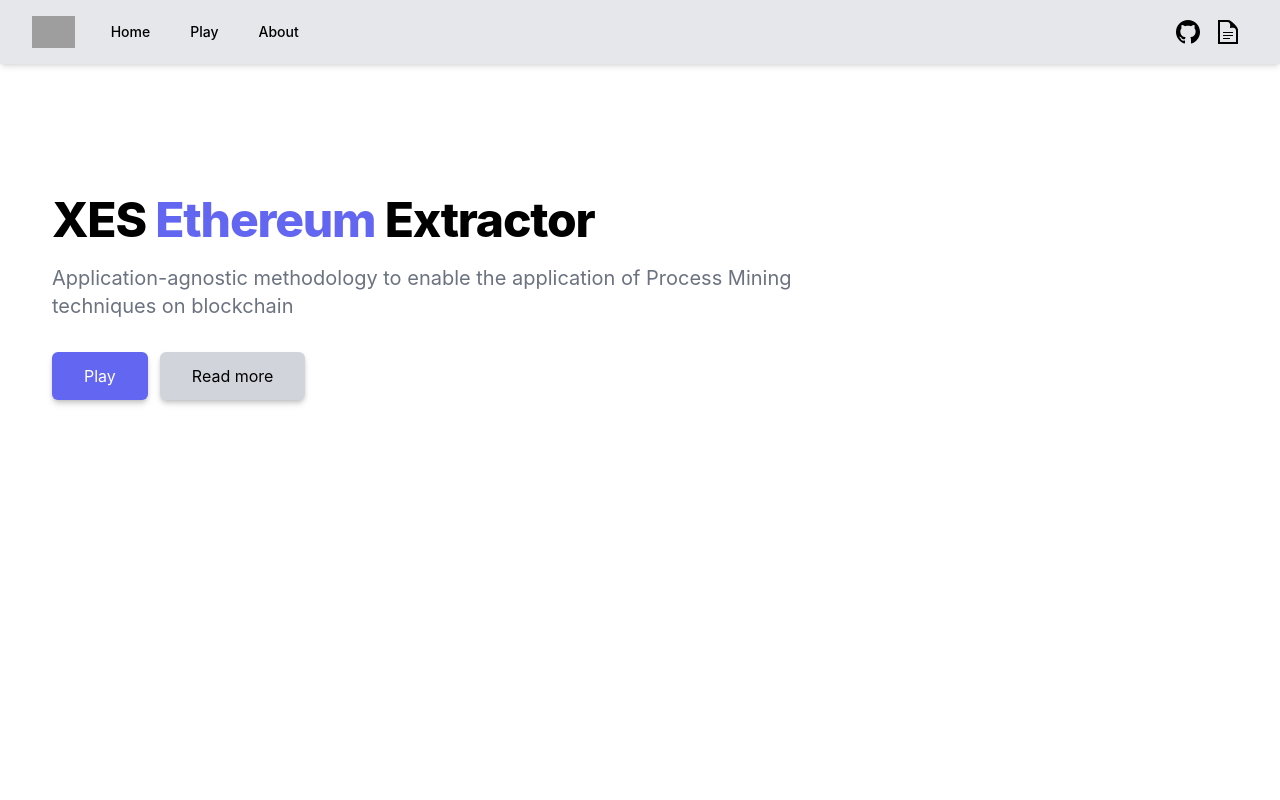
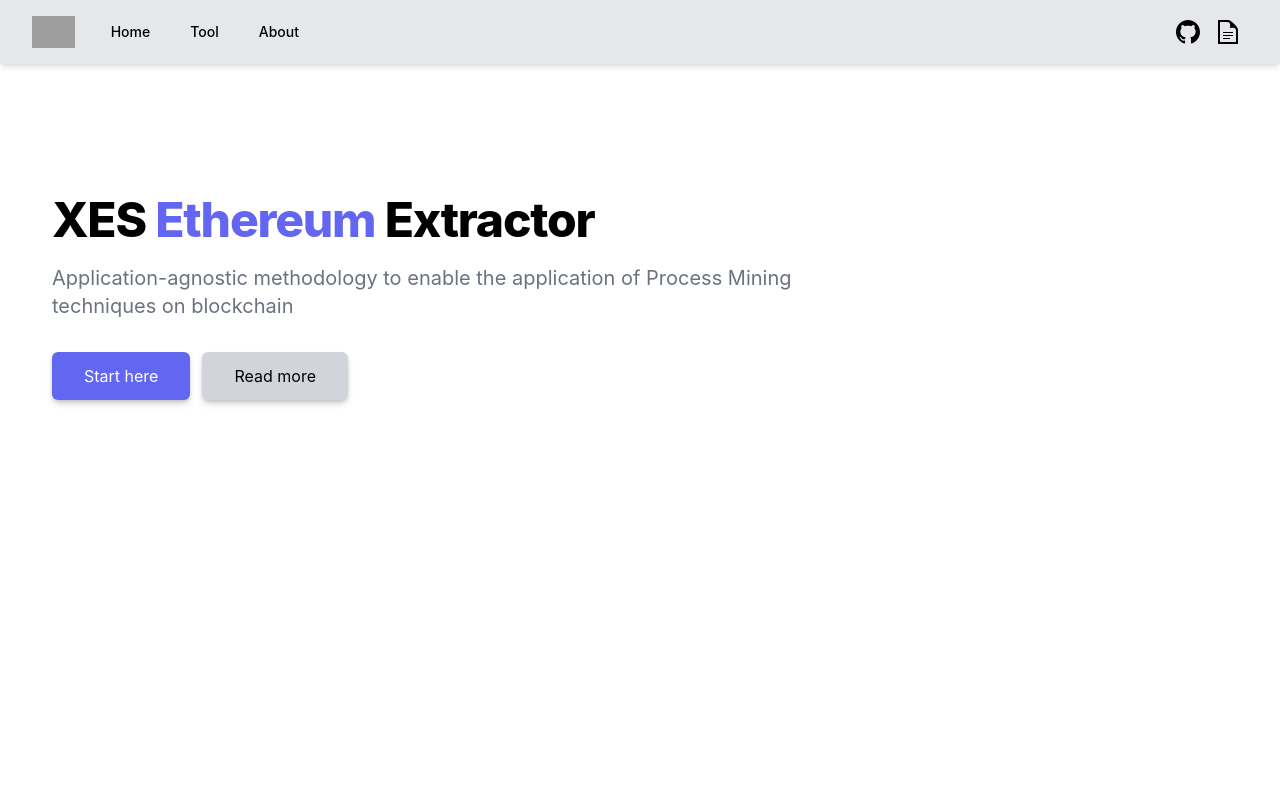
Before and after one commit to yuripaoloni/xes-ethereum-extractor, a Next.js app in the folder client/: page / in a window 1280 px wide. Shown: the top 800 px of the page. Built offline with nearby package versions, Linux system fonts and the light colour scheme; no server answers; grey boxes are pictures that could not be loaded.

Commit message:
refactor: /play -> /transactions, Spinner component

```diff
--- a/client/components/layout/Navbar.tsx
+++ b/client/components/layout/Navbar.tsx
@@ -61,7 +61,7 @@ const Navbar = () => {
                   <Link href="/">Home</Link>
                 </p>
                 <p className="hover:bg-gray-500 hover:text-white px-3 py-2 rounded-md text-sm font-medium">
-                  <Link href="/play">Play</Link>
+                  <Link href="/transactions">Tool</Link>
                 </p>
 
                 <p className="hover:bg-gray-500 hover:text-white px-3 py-2 rounded-md text-sm font-medium">
@@ -97,7 +97,7 @@ const Navbar = () => {
               <Link href="/">Home</Link>
             </p>
             <p className="hover:bg-gray-500 hover:text-white block px-3 py-2 rounded-md text-base font-medium">
-              <Link href="/play">Play</Link>
+              <Link href="/transactions">/transactions</Link>
             </p>
             <p className="hover:bg-gray-500 hover:text-white block px-3 py-2 rounded-md text-base font-medium">
               <Link href="/about">About</Link>
--- /dev/null
+++ b/client/components/layout/Spinner.tsx
@@ -0,0 +1,19 @@
+type SpinnerProps = {
+  text?: string;
+};
+
+const Spinner = ({ text }: SpinnerProps) => {
+  return (
+    <div className="flex flex-col items-center justify-center">
+      <svg className="w-20 h-20  animate-spin" xmlns="http://www.w3.org/2000/svg" viewBox="0 0 24 24">
+        <path
+          d="M8.175 7.377l-3.042-5.27 1.732-1 3.045 5.273c-.635.238-1.222.573-1.735.997zm-.799.8l-5.27-3.042-1 1.732 5.274 3.045c.237-.635.572-1.223.996-1.735zm-1.376 3.823c0-.341.035-.673.09-.999h-6.09v1.999h6.09c-.055-.326-.09-.659-.09-1zm11.351-2.705l5.208-3.007-.333-.577-5.206 3.007c.121.185.23.379.331.577zm-5.351-3.295c.341 0 .673.035.999.09v-6.09h-1.999v6.09c.326-.055.659-.09 1-.09zm3.14.894l3.004-5.204-.288-.166-3 5.197.284.173zm1.685 8.662l5.234 3.022.666-1.154-5.229-3.019c-.181.41-.408.794-.671 1.151zm-10.444-1.467l-5.274 3.046 1 1.732 5.27-3.042c-.424-.513-.759-1.1-.996-1.736zm11.594-2.589l.025.5-.025.5h6.025v-1h-6.025zm-3.727 6.061l3.03 5.249 1.442-.833-3.031-5.25c-.437.34-.92.623-1.441.834zm-2.248.439c-.341 0-.674-.035-1-.09v6.09h1.999v-6.09c-.326.055-.658.09-.999.09zm-3.824-1.376l-3.042 5.27 1.732 1 3.045-5.274c-.635-.237-1.222-.572-1.735-.996z"
+          fill="#6B7280"
+        />
+      </svg>
+      {text && <p className="text-xl italic text-gray-500 font-semibold mt-3">{text}</p>}
+    </div>
+  );
+};
+
+export default Spinner;
--- a/client/pages/index.tsx
+++ b/client/pages/index.tsx
@@ -21,7 +21,7 @@ const Home: NextPage = () => {
           <div className="mt-5 sm:mt-8 sm:flex sm:justify-center lg:justify-start">
             <div className="rounded-md drop-shadow-md">
               <button className="px-8 py-3 bg-indigo-500 text-white rounded-md shadow-md">
-                <Link href="play">Play</Link>
+                <Link href="/transactions">Start here</Link>
               </button>
             </div>
             <div className="mt-3 sm:mt-0 sm:ml-3 drop-shadow-md">
--- a/client/pages/play.tsx
+++ b/client/pages/transactions.tsx
@@ -8,11 +8,12 @@ import AddIcon from "../components/Icons/AddIcon";
 import RemoveIcon from "../components/Icons/RemoveIcon";
 import { useAlert } from "../contexts/AlertContext";
 import Link from "next/link";
+import Spinner from "../components/layout/Spinner";
 
 // 0xf87e31492faf9a91b02ee0deaad50d51d56d5d4d, 0xa57e126b341b18c262ad25b86bb4f65b5e2ade45
 // 15429981, 99999999
 
-const Play: NextPage = () => {
+const Transactions: NextPage = () => {
   const [contracts, setContracts] = useState<Contract[]>([{ name: "", txsAddress: "", abiAddress: "" }]);
   const [startBlock, setStartBlock] = useState(0);
   const [endBlock, setEndBlock] = useState(99999999);
@@ -74,7 +75,7 @@ const Play: NextPage = () => {
       <Head>
         <title>XES Ethereum Extractor</title>
       </Head>
-      <div className="w-11/12 bg-gray-200 grid grid-cols-12 p-3 gap-y-6 gap-x-4 rounded-md shadow-md">
+      <div className="w-11/12 bg-gray-200 grid grid-cols-12 p-3 gap-4 rounded-md shadow-md">
         <h4 className="col-span-12 text-xl text-center font-semibold">
           Insert the smart contracts you want to collect data from
         </h4>
@@ -148,7 +149,7 @@ const Play: NextPage = () => {
             onChange={(e) => handleChangeEndBlock(e.target.valueAsNumber)}
           />
         </div>
-        <div className="col-span-12">
+        <div className="col-span-12 mt-2">
           <button
             className="bg-indigo-500 hover:bg-indigo-700 text-white p-2 rounded-md shadow-md self-end"
             onClick={() => fetchTxs()}
@@ -159,22 +160,12 @@ const Play: NextPage = () => {
       </div>
       <div className="w-11/12 mt-16 max-h-[650px]">
         {loading ? (
-          <div className="flex flex-col items-center justify-center">
-            <svg className="w-20 h-20  animate-spin" xmlns="http://www.w3.org/2000/svg" viewBox="0 0 24 24">
-              <path
-                d="M8.175 7.377l-3.042-5.27 1.732-1 3.045 5.273c-.635.238-1.222.573-1.735.997zm-.799.8l-5.27-3.042-1 1.732 5.274 3.045c.237-.635.572-1.223.996-1.735zm-1.376 3.823c0-.341.035-.673.09-.999h-6.09v1.999h6.09c-.055-.326-.09-.659-.09-1zm11.351-2.705l5.208-3.007-.333-.577-5.206 3.007c.121.185.23.379.331.577zm-5.351-3.295c.341 0 .673.035.999.09v-6.09h-1.999v6.09c.326-.055.659-.09 1-.09zm3.14.894l3.004-5.204-.288-.166-3 5.197.284.173zm1.685 8.662l5.234 3.022.666-1.154-5.229-3.019c-.181.41-.408.794-.671 1.151zm-10.444-1.467l-5.274 3.046 1 1.732 5.27-3.042c-.424-.513-.759-1.1-.996-1.736zm11.594-2.589l.025.5-.025.5h6.025v-1h-6.025zm-3.727 6.061l3.03 5.249 1.442-.833-3.031-5.25c-.437.34-.92.623-1.441.834zm-2.248.439c-.341 0-.674-.035-1-.09v6.09h1.999v-6.09c-.326.055-.658.09-.999.09zm-3.824-1.376l-3.042 5.27 1.732 1 3.045-5.274c-.635-.237-1.222-.572-1.735-.996z"
-                fill="#6B7280"
-              />
-            </svg>
-            <p className="text-xl italic text-gray-500 font-semibold mt-3">
-              Large block intervals may take several minutes...
-            </p>
-          </div>
+          <Spinner text="Large block intervals may take several minutes..." />
         ) : (
           result.length > 0 && (
             <>
               <p className="text-center text-xl font-semibold mb-2">
-                Preview results for {contracts.map((contract, index) => `${index != 0 ? ", " : ""}${contract.name} `)}
+                Preview results for {contracts.map((contract, index) => `${index != 0 ? ", " : ""}${contract.name}`)}
               </p>
               <div className="scrollbar overflow-auto max-h-[550px] border rounded-md w-full">
                 <pre>{JSON.stringify(result, null, 2)}</pre>
@@ -201,4 +192,4 @@ const Play: NextPage = () => {
   );
 };
 
-export default Play;
+export default Transactions;
```
